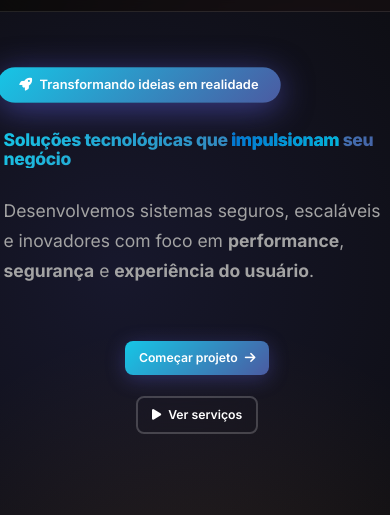
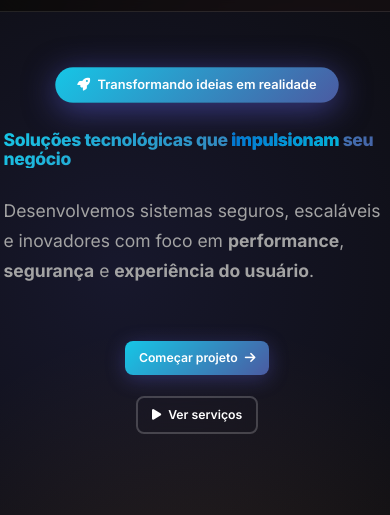
Before and after one commit to ScriptHadder/plataforma_atualizada, a plain HTML site: page index.html in a window 390 px wide. Shown: the part 57-572 px from the top of the page. Drawn offline with nearby package versions, Linux system fonts and the light colour scheme.

Commit message:
Ajuste de responsividade no hero

```diff
--- a/src/css/styles.css
+++ b/src/css/styles.css
@@ -1546,6 +1546,7 @@ body::before {
   }
 
   .hero-stats {
+    display: grid;
     justify-content: center;
   }
 
@@ -2616,6 +2617,11 @@ body::before {
     grid-template-columns: 1fr;
     gap: var(--space-lg);
   }
+  .hero-content {
+    display: flex;
+    flex-direction: column;
+    align-items: center;
+  }
   .services-grid, .team-grid, .projects-grid, .solutions-grid, .contact-options-grid {
     grid-template-columns: 1fr;
     gap: var(--space-lg);
@@ -2632,6 +2638,7 @@ body::before {
   }
   .hamburguer {
     display: flex;
+    align-items: center;
   }
 }
 
```
